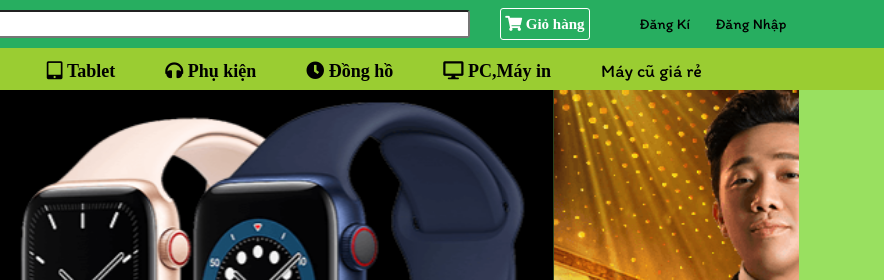
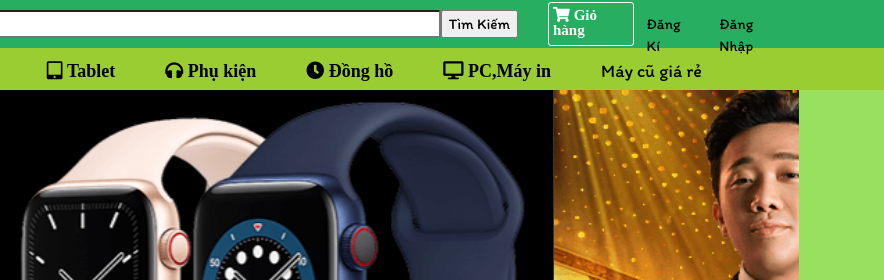
Before and after one commit to taytran1510/CNPM, a plain HTML site: page index.html in a window 1280 px wide. Shown: the top 280 px of the page, 396-1280 px from the left. Drawn offline with nearby package versions, Linux system fonts and the light colour scheme.

Commit message:
bo sung index.html

```diff
--- a/index.html
+++ b/index.html
@@ -20,7 +20,8 @@
                 <a href="#" class="navbar-branch">
                     <img src="./image/logo.jpg" alt="" height="40">
                 </a>
-                <input type="text" placeholder="Bạn tìm gì ..." class="input" id="navbarResponsive">
+                <input type="search" placeholder="Bạn tìm gì ..." class="input" id="navbarResponsive">
+                <input type="submit" value="Tìm Kiếm" class="submit">
                 <a href="" class="cart" id="navbarResponsive">
                     <i class="fas fa-shopping-cart">  Giỏ hàng</i>
                 </a>
@@ -45,7 +46,7 @@
     <div class="menuxanh">
         <div class="container">
             <ul class="menu"">
-                <li class="chung">
+                <li class="chung ">
                     <a href="">
                         <i class="fas fa-mobile-alt">   Điện thoại</i>
                     </a>
@@ -75,7 +76,7 @@
                         <i class="fas fa-desktop">  PC,Máy in</i>
                     </a>
                 </li>
-                <li class="chung">
+                <li class="chung maycugiare">
                     <a href="">
                         <span>Máy cũ giá rẻ</span>
                     </a>
```
